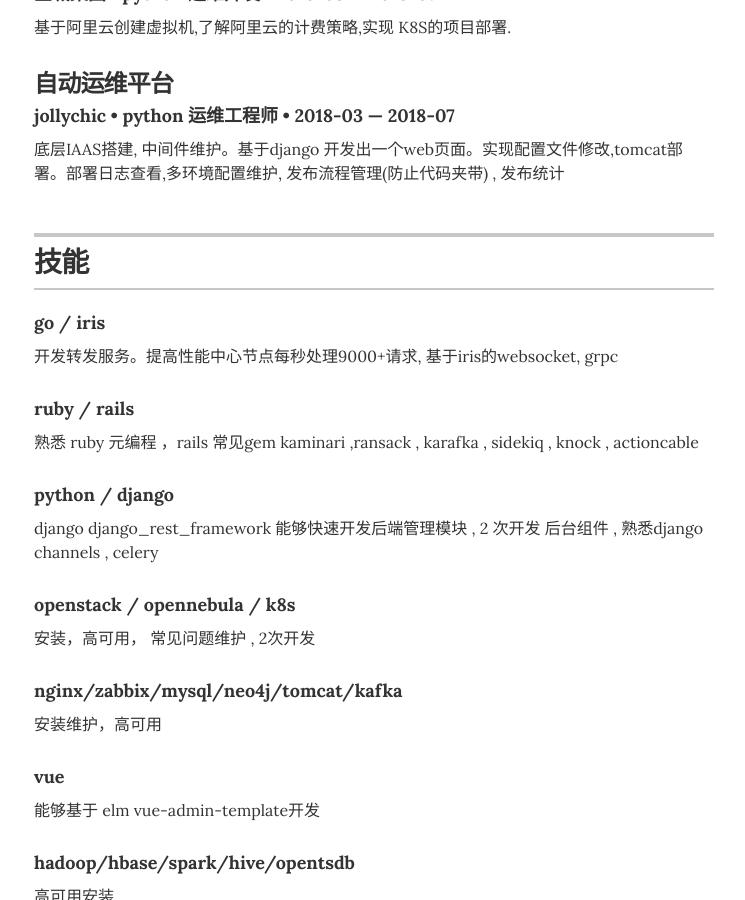
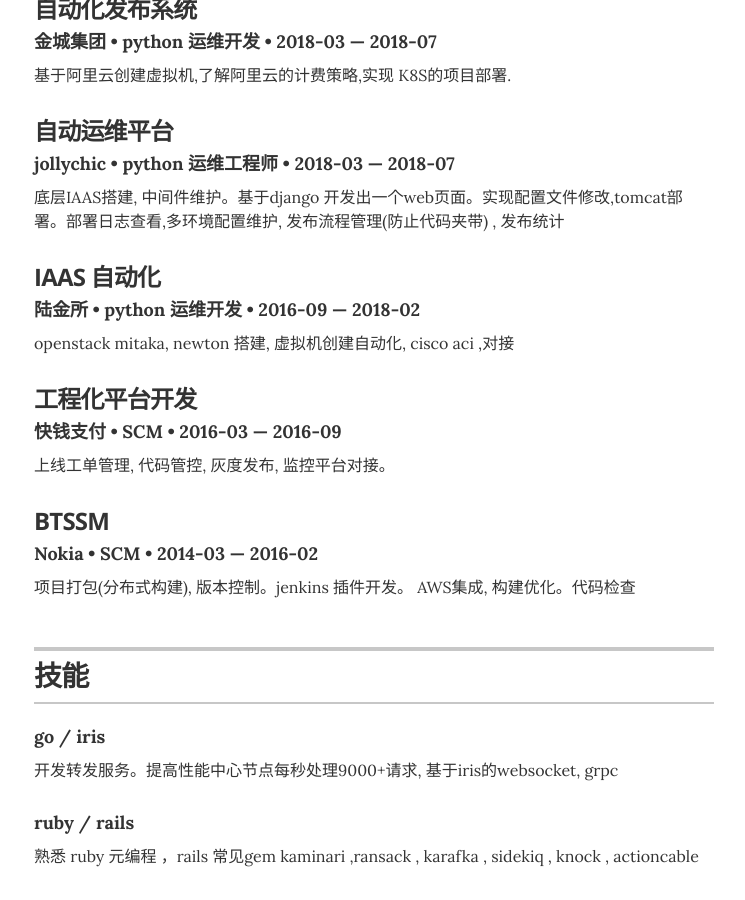
Before and after one commit to xiangfei/myresume, a Jekyll site: the page built from index.html, in a window 1280 px wide and 900 px high, scrolled down 3917 px. Shown: the whole window, without its empty margins (266-1011 px from the left). Built offline with Jekyll 4.4.1, drawn with Linux system fonts in a browser that asks for light colours; some of the changed text lies outside the part shown.

Commit message:
update resume

```diff
--- a/_data/experience.yml
+++ b/_data/experience.yml
@@ -3,7 +3,7 @@
 - company:  浙江公众信息
   position: 运维开发
   duration: 2018-07 &mdash; Now
-  summary: 维护公司的open stack, opennebula 环境. ,开发监控平台,自动化运维,自动化测试平台 <ul class="resume-item-list"><li>openstack opennebula 调整为高可用https://xiangfei.github.io/tags/openstack/</li><li>openstack vip bug修改(解决vip突然挂掉的问题)</li><li>kvm 优化,增加windows image</li><li>自动化运维平台微服务支持,增加服务注册,发现,配置下发,负载均衡</li><li>ruby 培训 https://xiangfei.github.io/ruby_traing/</li><li>安装hadoop hbase hive spark opentsdb https://xiangfei.github.io/tags/bigdata/ </li><li>kafka , zookeeper , redis 维护</li><li>teamwork开发</li></ul>
+  summary: 维护公司的open stack, opennebula 环境. ,开发监控平台,自动化运维,自动化测试平台 <ul class="resume-item-list"><li>openstack opennebula 调整为高可用https://xiangfei.github.io/tags/openstack/</li><li>openstack vip bug修改(解决vip突然挂掉的问题)</li><li>kvm 优化,增加windows image</li><li>自动化运维平台微服务支持,增加服务注册,发现,配置下发,负载均衡</li><li>ruby 培训 https://xiangfei.github.io/ruby_traing/</li><li>安装hadoop hbase hive spark opentsdb https://xiangfei.github.io/tags/bigdata/ </li><li>kafka , zookeeper , redis 维护</li><li>teamwork开发</li><li>teamwork 容器化监控(实现方式参考sensu go)</li></ul>
 
 # Director of Digital Stratgy
 - company: 金诚集团
@@ -18,20 +18,20 @@
 - company: jollychic
   position: 系统运维
   duration:   2017-04  &mdash; 2018-04
-  summary: 维护测试，预防环境，完善流程<ul class="resume-item-list"><li>日常发布</li><li>改进发布流程，一个应用部署一个虚拟机，增加并发测试支持</li><li>安装opennebula,公司资源不够，cpu ，内存overcommit ，disk ，网络io限速。虚拟机监控，权限调整。网络使用openvswitch vxlan 多租户网络隔离，解决网卡重启流表消失</li><li>写一个发版工具，主要思路登陆机器，直接执行shell脚本，权限直接使用django guardin，realtime data 使用celery</li><li>脚本优化，解决不同版本执行冲突</li><li>装k8s</li><li>kuryr-kubernetes集成 k8s和openstack，测试容器和虚拟机使用相同的网络（只在测试环境使用)</li><li>confd + zookeeper 配置文件统一管理</li></ul>
+  summary: 维护测试，预发环境，完善流程<ul class="resume-item-list"><li>日常发布</li><li>改进发布流程，一个应用部署一个虚拟机，增加并发测试支持</li><li>安装opennebula,公司资源不够，cpu ，内存overcommit ，disk ，网络io限速。虚拟机监控，权限调整。网络使用openvswitch vxlan 多租户网络隔离，解决网卡重启流表消失</li><li>写一个发版工具，主要思路登陆机器，直接执行shell脚本，权限直接使用django guardin，realtime data 使用celery</li><li>脚本优化，解决不同版本执行冲突</li><li>装k8s</li><li>kuryr-kubernetes集成 k8s和openstack，测试容器和虚拟机使用相同的网络（只在测试环境使用)</li><li>confd + zookeeper 配置文件统一管理</li></ul>
 
 
 
 
 
 - company: 陆金所
-  position: 运维开发
+  position: python运维开发
   duration:   2015-11  &mdash; 2017-03
-  summary: IAAS自动化平台开发， 容量平台开发， gtm开发  <ul class="resume-item-list"><li>安装openstack</li><li>责nova 模块。网络使用cisco aci</li><li>网络容量监控，对接solarwinds</li><li>cmdb开发</li><li>接f5，ip封堵</li></ul>
+  summary: IAAS自动化平台开发， 容量平台开发， gtm开发  <ul class="resume-item-list"><li>安装openstack</li><li>责nova 模块。网络使用cisco aci</li><li>网络容量监控，对接solarwinds</li><li>cmdb开发</li><li>接f5，ip封堵</li><li>django celery 统一的后台定时任务管理</li></ul>
 
 
 - company: 快钱支付
-  position: 运维开发
+  position: java运维开发
   duration:   2015-03  &mdash; 2015-11
   summary: 工程化平台（java 开发，使用springMVC + ibatis + jquery + freemarker） <ul class="resume-item-list"><li>日常发布值班</li><li>完善发布流程</li><li>docker部署应用</li><li>PL ，ITSM，JIRA， 测试平台对接 （PL轮询数据库， itsm，JIRA，测试使用webservice 主要用到xfire),使用zookeeper存储properties</li><li>加android 发布管理</li><li>监控发布状态</li><li>限管理，增加 跨部门权限申请，审批。</li></ul>
 
--- a/_data/projects.yml
+++ b/_data/projects.yml
@@ -36,3 +36,20 @@
   role: python 运维工程师
   duration: 2018-03 &mdash; 2018-07
   description: 底层IAAS搭建, 中间件维护。基于django 开发出一个web页面。实现配置文件修改,tomcat部署。部署日志查看,多环境配置维护, 发布流程管理(防止代码夹带) , 发布统计
+
+- project: IAAS 自动化
+  company: 陆金所
+  role: python 运维开发
+  duration: 2016-09 &mdash; 2018-02
+  description: openstack mitaka, newton 搭建,  虚拟机创建自动化, cisco aci ,对接
+
+- project: 工程化平台开发
+  company: 快钱支付
+  role: SCM
+  duration:  2016-03 &mdash; 2016-09
+  description: 上线工单管理, 代码管控, 灰度发布, 监控平台对接。
+- project: BTSSM
+  company: Nokia
+  role: SCM
+  duration: 2014-03 &mdash; 2016-02
+  description: 项目打包(分布式构建), 版本控制。jenkins 插件开发。 AWS集成, 构建优化。代码检查
```
